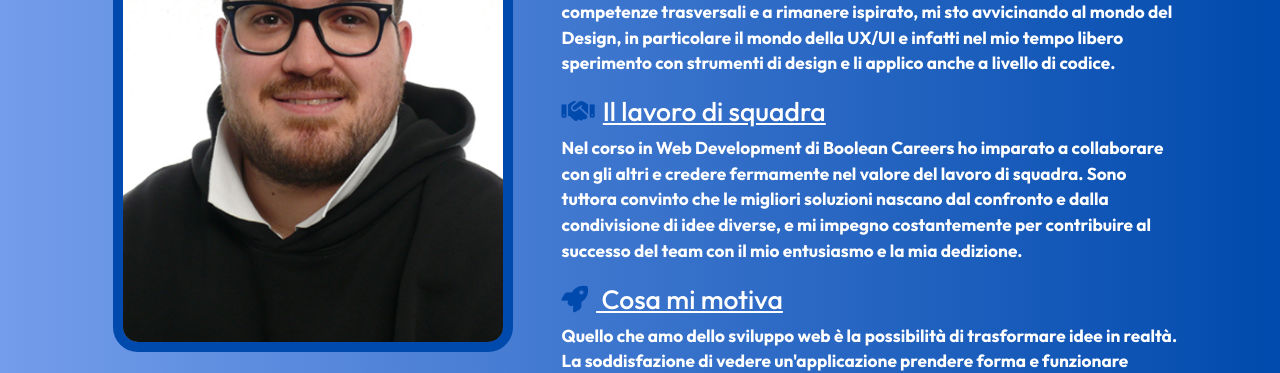
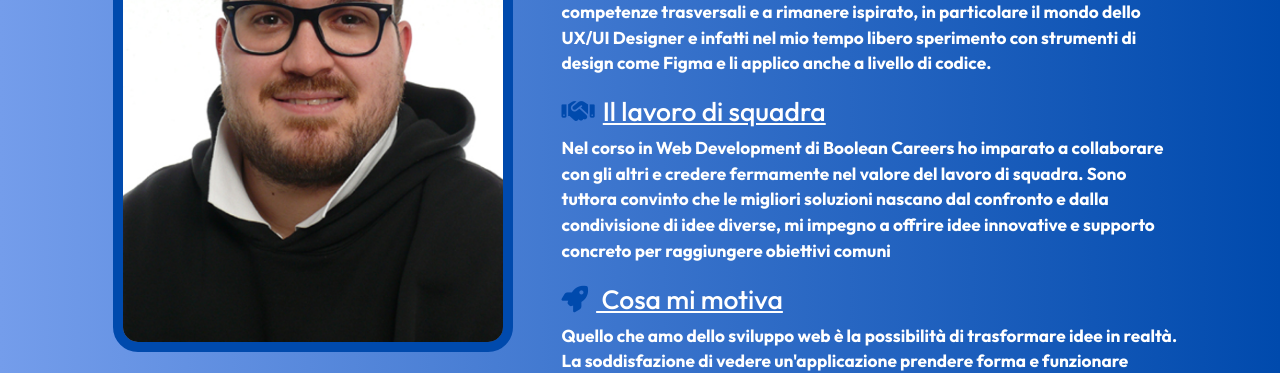
Before and after one commit to albertostizzoli/my-portfolio, a Vue app: page / in a window 1280 px wide. Shown: the part 1040-1413 px from the top of the page. Built offline with nearby package versions, Linux system fonts and the light colour scheme; a web font is replaced by a local one.

Commit message:
re-update file README

```diff
--- a/src/pages/HomePage.vue
+++ b/src/pages/HomePage.vue
@@ -23,9 +23,9 @@
                                     curiosità, ma con il tempo mi sono appassionato nel creare esperienze digitali
                                     che siano funzionali, intuitive e visivamente accattivanti. Oltre alla
                                     programmazione, amo esplorare passioni che mi aiutano a sviluppare competenze
-                                    trasversali e a rimanere ispirato, mi sto avvicinando al mondo del Design, in
-                                    particolare il mondo della UX/UI e infatti nel mio tempo libero sperimento con
-                                    strumenti di design e li applico anche a livello di
+                                    trasversali e a rimanere ispirato, in particolare il mondo dello UX/UI Designer e
+                                    infatti nel
+                                    mio tempo libero sperimento con strumenti di design come Figma e li applico anche a livello di
                                     codice.</strong></p>
                         </div>
                         <div class="pb-2">
@@ -34,8 +34,8 @@
                                     collaborare con gli altri e credere fermamente nel valore del lavoro di
                                     squadra. Sono tuttora convinto che le migliori soluzioni nascano dal confronto e
                                     dalla
-                                    condivisione di idee diverse, e mi impegno costantemente per contribuire al
-                                    successo del team con il mio entusiasmo e la mia dedizione.</strong></p>
+                                    condivisione di idee diverse, mi impegno a offrire idee innovative e supporto
+                                    concreto per raggiungere obiettivi comuni</strong></p>
                         </div>
                         <div class="pb-2">
                             <h2 class="presentation"><i class="fas fa-rocket"></i> Cosa mi motiva</h2>
```
Also changed, not shown: 1 other file (tests, documents, lock files or other folders).
